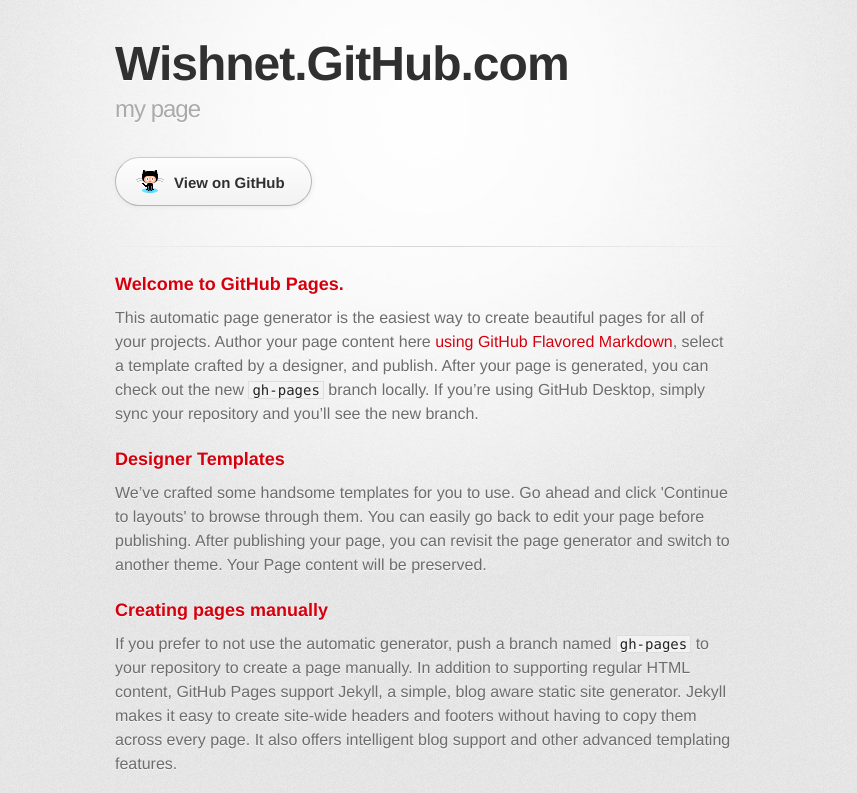
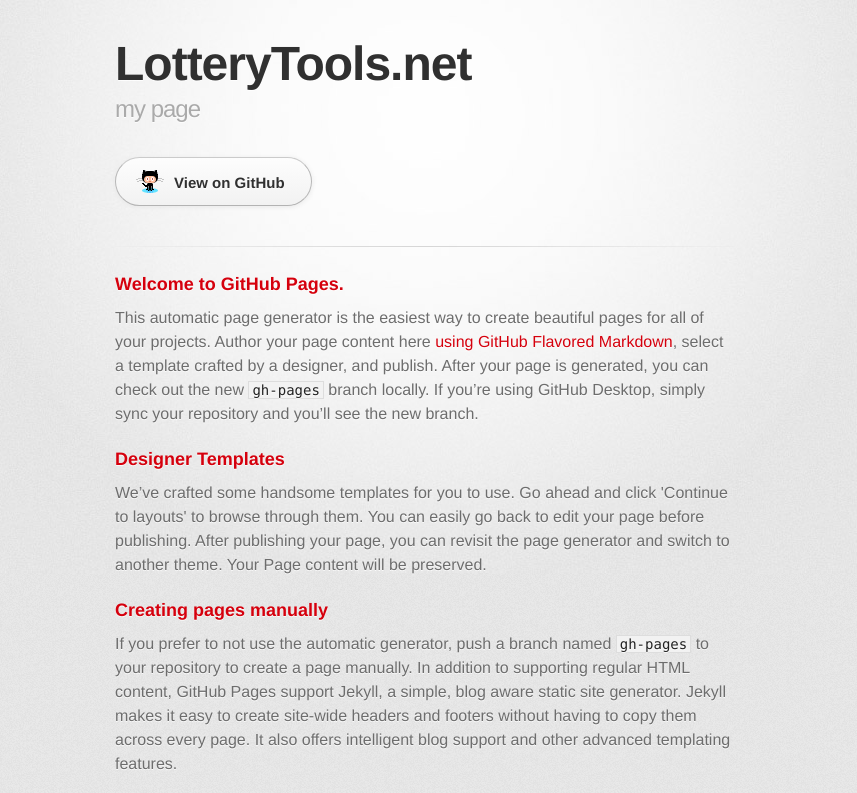
Before and after one commit to wishnet/wishnet.github.com, a plain HTML site: page index.html in a window 1280 px wide. Shown: the top 793 px of the page, without its empty margins (215-1072 px from the left). Drawn offline with Linux system fonts and the light colour scheme; a web font is replaced by a local one.

Commit message:
变更标题

```diff
--- a/index.html
+++ b/index.html
@@ -10,7 +10,7 @@
     <!--[if lt IE 9]>
     <script src="//html5shiv.googlecode.com/svn/trunk/html5.js"></script>
     <![endif]-->
-    <title>Wishnet.GitHub.com by wishnet</title>
+    <title>LotteryTools.net</title>
   </head>
 
   <body>
@@ -18,7 +18,7 @@
       <div class="inner">
 
         <header>
-          <h1>Wishnet.GitHub.com</h1>
+          <h1>LotteryTools.net</h1>
           <h2>my page</h2>
         </header>
 
```
